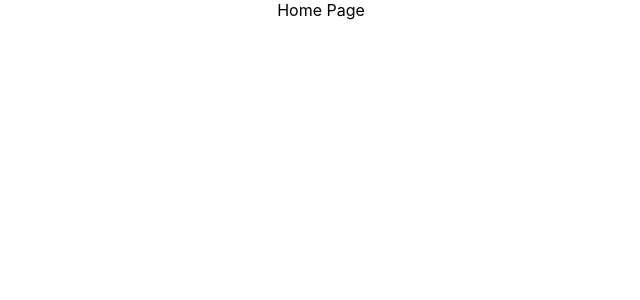
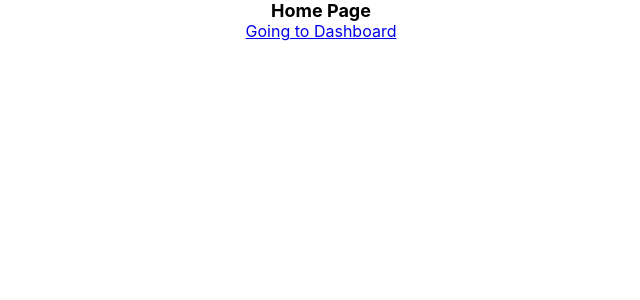
Before and after one commit to Sympho/cinema-world, a React (Create React App) app: page / in a window 1280 px wide. Shown: the top 300 px of the page, without its empty margins (319-959 px from the left). Built offline with nearby package versions, Linux system fonts and the light colour scheme.

Commit message:
was added Link to move from home page

```diff
--- a/src/modules/home/Home.tsx
+++ b/src/modules/home/Home.tsx
@@ -1,9 +1,16 @@
 import { FC } from 'react';
+import { Link } from 'react-router-dom';
 
-import { Wrapper } from './StyledComponents';
+import { Wrapper, Title } from './StyledComponents';
 
 const Home: FC = () => {
-  return <Wrapper>Home Page</Wrapper>;
+  return (
+    <Wrapper>
+      <Title>Home Page</Title>
+
+      <Link to="/dashboard">Going to Dashboard</Link>
+    </Wrapper>
+  );
 };
 
 export default Home;
--- a/src/modules/home/StyledComponents.ts
+++ b/src/modules/home/StyledComponents.ts
@@ -4,4 +4,10 @@ export const Wrapper = styled.div`
   display: flex;
   justify-content: center;
   align-items: center;
+  flex-direction: column;
 `;
+
+export const Title = styled.div`
+  font-weight: 700;
+  font-size: 18px;
+`;
```
